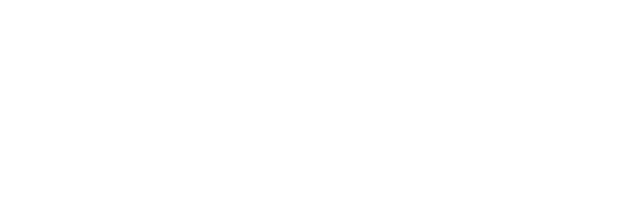
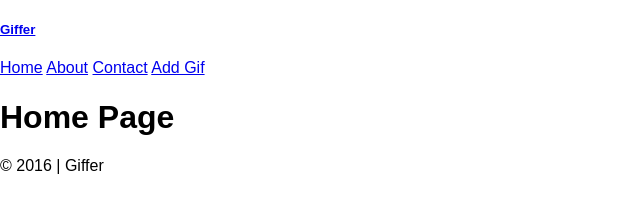
Before and after one commit to tiy-atl-js-june-2016/angular-refactor, a website with bundled scripts: page app/index.html in a window 1280 px wide. Shown: the whole page, without its empty margins (0-640 px from the left). Built offline with nearby package versions, Linux system fonts and the light colour scheme; some packages are replaced by stand-ins of ours; files whose address does not match are found by name.

Commit message:
set up first state

```diff
--- a/app/index.html
+++ b/app/index.html
@@ -3,7 +3,7 @@
   <head>
     <meta charset="utf-8">
     <meta name="viewport" content="width=device-width, initial-scale=1.0">
-    <title>My Cool Project</title>
+    <title>Giffer</title>
     <link rel="stylesheet" href="css/normalize.css">
     <link rel="stylesheet" href="css/main.css">
   </head>
--- /dev/null
+++ b/src/js/config.js
@@ -0,0 +1,18 @@
+function config ($stateProvider, $urlRouterProvider) {
+
+  $stateProvider
+    .state('root', {
+      templateUrl: 'templates/layout.tpl.html',
+      abstract: true
+    })
+    .state('root.home', {
+      url: '/',
+      templateUrl: 'templates/home.tpl.html'
+    });
+
+  $urlRouterProvider.otherwise('/');
+
+}
+
+config.$inject = ['$stateProvider', '$urlRouterProvider'];
+export { config };
--- a/src/js/main.js
+++ b/src/js/main.js
@@ -0,0 +1,9 @@
+import angular from 'angular';
+import 'angular-ui-router';
+
+// Import our config
+import { config } from './config';
+
+angular
+  .module('app', ['ui.router'])
+  .config(config);
```
